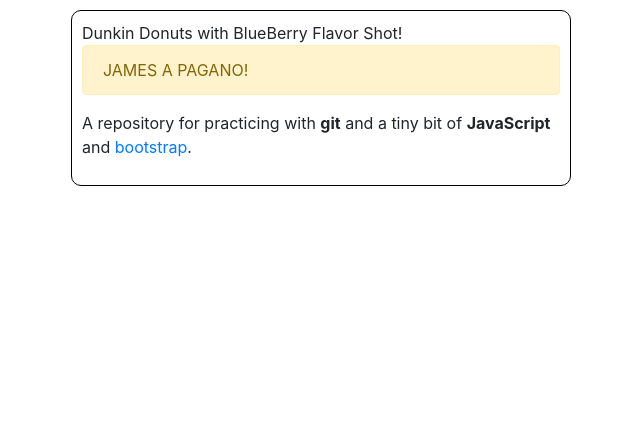
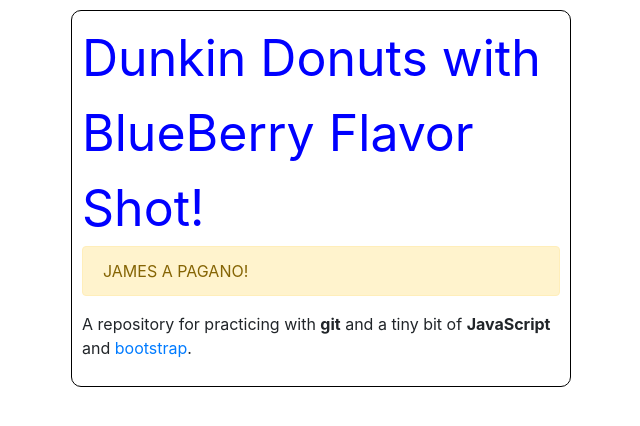
Before and after one commit to welzie/git-bootstrap-fun, a plain HTML site: page index.html in a window 1280 px wide. Shown: the whole page, without its empty margins (319-959 px from the left). Drawn offline with Linux system fonts and the light colour scheme.

Commit message:
Style Typo ---  My bad!

```diff
--- a/index.html
+++ b/index.html
@@ -22,7 +22,7 @@
         </style>
     </head>
     <body>
-        <font sytle="font-size:50px;color:blue;">Dunkin Donuts with BlueBerry Flavor Shot!</font>
+        <span style="font-size:50px;color:blue;">Dunkin Donuts with BlueBerry Flavor Shot!</span>
         <div class="alert alert-warning" role="alert">
             JAMES A PAGANO!
         </div>
```
